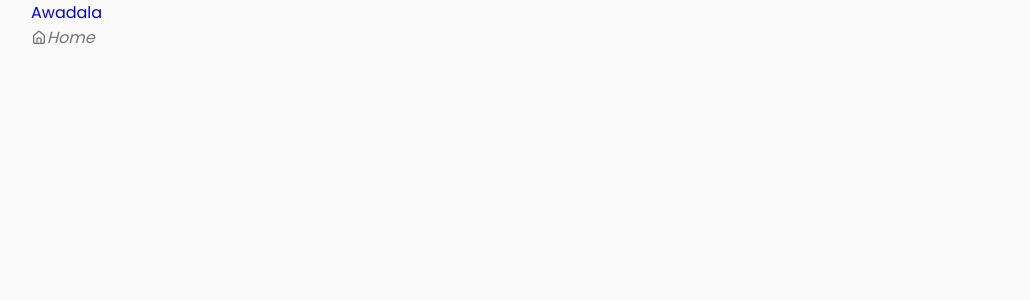
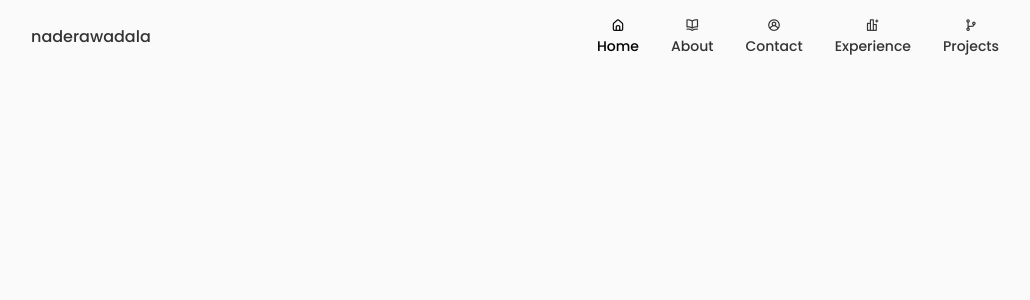
Before and after one commit to naderawadala/portfolio-naderawadala, a React (Create React App) app: page / in a window 1280 px wide. Shown: the top 300 px of the page, without its empty margins (125-1155 px from the left). Built offline with nearby package versions, Linux system fonts and the light colour scheme; the HTML template or start-up script is replaced by a standard one.

Commit message:
implement header nav component

```diff
--- a/src/components/Header/Header.js
+++ b/src/components/Header/Header.js
@@ -1,45 +1,55 @@
-import React from 'react'
+import React, { useState } from 'react'
 import "./header.css"
 
 const Header = () => {
+  const [showNav, toggleShowNav] = useState(false)
+
   return (
     <header className="header">
       <nav className="nav container">
-        <a href="index.html" className="nav__logo">Awadala</a>
+        <a href="index.html" className="nav__logo">naderawadala</a>
 
-        <div className="nav__menu">
+        <div className={showNav ? "nav__menu show-menu" : "nav__menu"}>
           <ul className="nav__list grid">
             <li className="nav__item">
-              <a href className="nav__link">
-                <i className="uil uil-estate nav__icon">Home</i>
+              <a href="#home" className="nav__link active-link">
+                <i className="uil uil-estate nav__icon"></i>Home
               </a>
             </li>
 
             <li className="nav__item">
-              <a href className="nav__link">
-                <i className="uil uil- nav__icon"></i>
+              <a href="#about" className="nav__link">
+                <i className="uil uil-book-open nav__icon"></i>About
               </a>
             </li>
 
             <li className="nav__item">
-              <a href className="nav__link">
-                <i className="uil uil- nav__icon"></i>
+              <a href="#contact" className="nav__link">
+                <i className="uil uil-user-circle nav__icon"></i>Contact
               </a>
             </li>
 
             <li className="nav__item">
-              <a href className="nav__link">
-                <i className="uil uil- nav__icon"></i>
+              <a href="#experience" className="nav__link">
+                <i className="uil uil-panel-add nav__icon"></i>Experience
               </a>
             </li>
 
             <li className="nav__item">
-              <a href className="nav__link">
-                <i className="uil uil- nav__icon"></i>
+              <a href="#projects" className="nav__link">
+                <i className="uil uil-code-branch nav__icon"></i>Projects
               </a>
             </li>
+          </ul>
 
-          </ul>
+          <i className="uil uil-times nav__close"
+          onClick={() => toggleShowNav(!showNav)}>
+          </i>
+        </div>
+
+        <div className="nav__toggle"
+        onClick={() => toggleShowNav(!showNav)}>
+          <i className="uil uil-apps"></i>
         </div>
       </nav>
 
--- a/src/components/Header/header.css
+++ b/src/components/Header/header.css
@@ -0,0 +1,119 @@
+.header {
+    width: 100%;
+    position: fixed;
+    top: 0;
+    left: 0;
+    z-index: var(--z-fixed);
+    background-color: var(--body-color);
+}
+
+.nav {
+    height: calc(var(--header-height) + 1.5rem);
+    display: flex;
+    justify-content: space-between;
+    align-items: center;
+    column-gap: 1rem;
+}
+
+.nav__logo,
+.nav__toggle {
+    color: var(--title-color);
+    font-weight: var(--font-medium);
+}
+
+.nav__list {
+    display: flex;
+    column-gap: 2rem;
+}
+
+.nav__link {
+    display: flex;
+    flex-direction: column;
+    align-items: center;
+    font-size: var(--small-font-size);
+    color: var(--title-color);
+    font-weight: var(--font-medium);
+    transition: .3s;
+}
+
+/* .nav__icon, */
+.nav__close,
+.nav__toggle {
+    display: none;
+}
+
+.active-link,
+.nav__link:hover {
+    color: var(--title-color-dark);
+}
+
+@media screen and (max-width: 768px) {
+    .header {
+        top: initial;
+        bottom: 0;
+    }
+
+    .nav {
+        height: var(--header-height);
+    }
+
+    .nav__menu {
+        position: fixed;
+        bottom: -100%;
+        left: 0;
+        width: 100%;
+        background-color: var(--body-color);
+        padding: 2rem 1.5rem 4rem;
+        box-shadow: 0 -1px 4px rgba(0, 0, 0, 0.15);
+        border-radius: 1.5rem 1.5rem 0 0;
+        transition: .3s;
+    }
+
+    .show-menu{
+        bottom:0;
+    }
+
+    .nav__list{
+        display: grid;
+        grid-template-columns: repeat(3,1fr);
+        gap:2rem;
+    }
+
+    .nav__icon{
+        font-size: 1.2rem;
+    }
+
+    .nav__close{
+        position: absolute;
+        right: 1.3rem;
+        bottom: .5rem;
+        font-size: 1.5rem;
+        cursor: pointer;
+        color:var(--title-color);
+    }
+
+    .nav__close:hover{
+        color:var(--title-color-dark)
+    }
+
+    .nav__toggle{
+        font-size: 1.1rem;
+        cursor: pointer;
+    }
+
+    .nav__icon,
+    .nav__close,
+    .nav__toggle {
+        display: block;
+    }
+}
+
+@media screen and (max-width: 350) {
+    .nav__menu{
+        padding: 2rem 0.25rem 4rem;
+    }
+
+    .nav__list{
+        column-gap: 0;
+    }
+}
```
